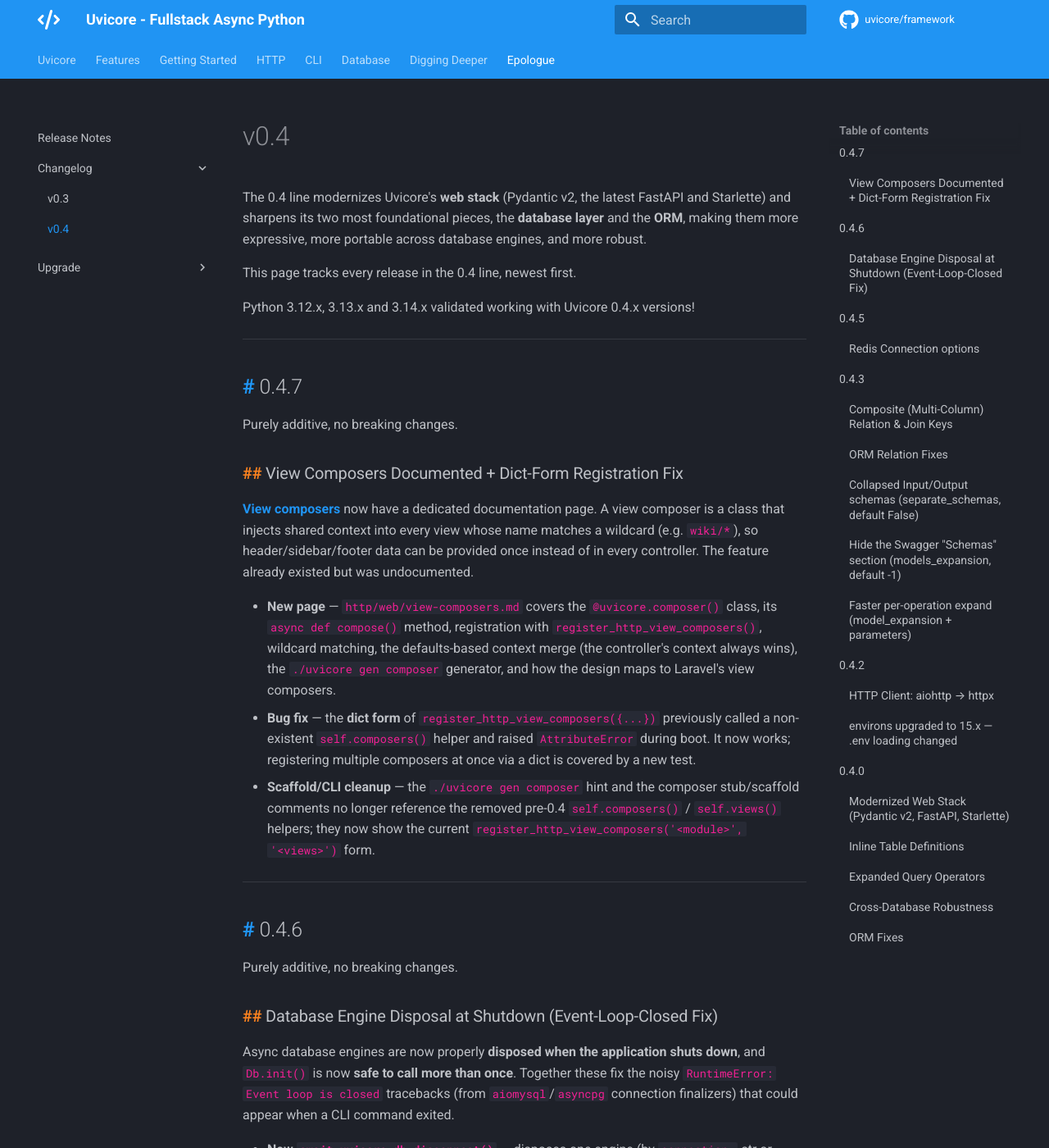
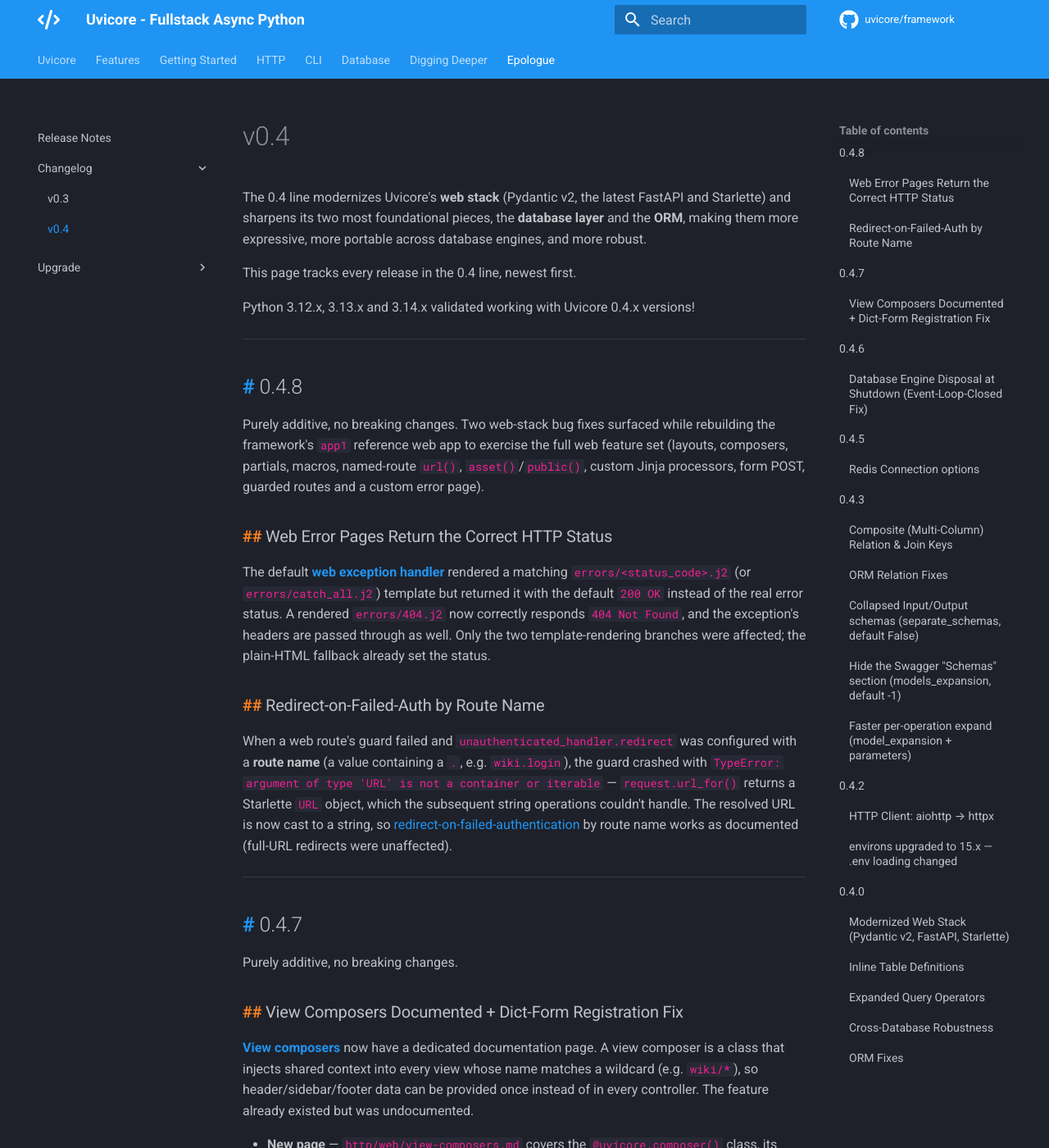
Before and after one commit to uvicore/docs, an MkDocs documentation site: the page built from docs/epologue/changelog/0.4.md, in a window 1280 px wide and 1400 px high. Shown: the whole window at 82% size. Built offline with MkDocs 1.6.1 and Material for MkDocs 9.7.7, drawn with Linux system fonts in a browser that asks for light colours; comment, search, counter and statistics services are not loaded.

Commit message:
0.4.8 Bugs found during all new HTTP test suite

```diff
--- a/docs/epologue/changelog/0.4.md
+++ b/docs/epologue/changelog/0.4.md
@@ -5,6 +5,33 @@
 This page tracks every release in the 0.4 line, newest first.
 
 Python 3.12.x, 3.13.x and 3.14.x validated working with Uvicore 0.4.x versions!
+
+---
+
+## 0.4.8
+
+Purely additive, no breaking changes.  Two web-stack bug fixes surfaced while
+rebuilding the framework's `app1` reference web app to exercise the full web
+feature set (layouts, composers, partials, macros, named-route `url()`,
+`asset()`/`public()`, custom Jinja processors, form POST, guarded routes and a
+custom error page).
+
+### Web Error Pages Return the Correct HTTP Status
+
+The default **[web exception handler](../../http/exceptions/handlers.md)** rendered a matching
+`errors/<status_code>.j2` (or `errors/catch_all.j2`) template but returned it with the default
+`200 OK` instead of the real error status.  A rendered `errors/404.j2` now correctly responds
+`404 Not Found`, and the exception's headers are passed through as well.  Only the two
+template-rendering branches were affected; the plain-HTML fallback already set the status.
+
+### Redirect-on-Failed-Auth by Route Name
+
+When a web route's guard failed and `unauthenticated_handler.redirect` was configured with a
+**route name** (a value containing a `.`, e.g. `wiki.login`), the guard crashed with
+`TypeError: argument of type 'URL' is not a container or iterable` — `request.url_for()` returns a
+Starlette `URL` object, which the subsequent string operations couldn't handle.  The resolved URL
+is now cast to a string, so [redirect-on-failed-authentication](../../http/web/authentication.md#redirect-on-failed-authentication)
+by route name works as documented (full-URL redirects were unaffected).
 
 ---
 
```
Also changed, not shown: docs/epologue/release-notes.md (+1 -0 lines), docs/http/exceptions/handlers.md (+7 -3 lines), journal/2026-07-02.md (+16 -0 lines).
